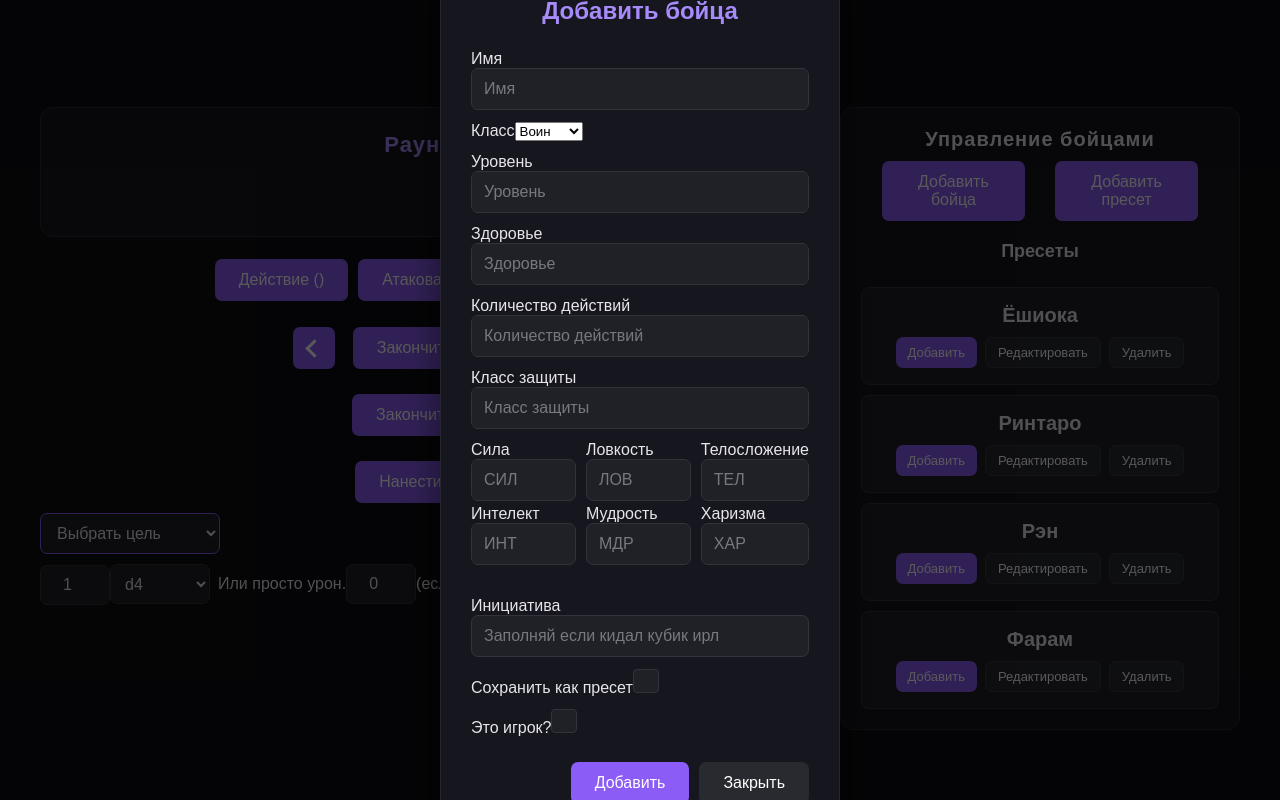
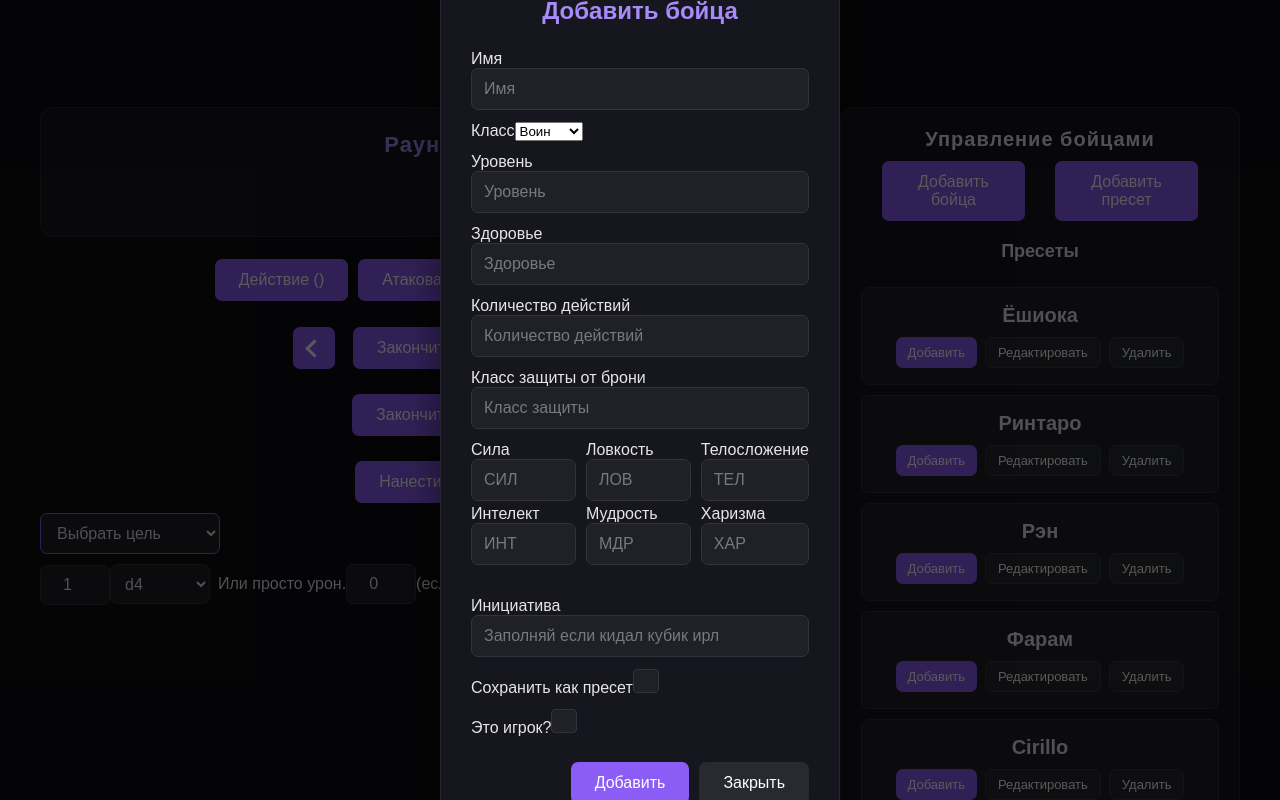
Before and after one commit to j0mp1x/DnD-Combat-Manger, a React (Vite) app: page / in a window 1280 px wide. Both pictures are taken after a click on the button "Добавить бойца". Shown: the top 800 px of the page. Built offline with nearby package versions, Linux system fonts and the light colour scheme.

Commit message:
Добавил влияние доспеха на КБ

```diff
--- a/src/App.jsx
+++ b/src/App.jsx
@@ -236,7 +236,7 @@ function App() {
                                                   (e) =>
                                                       e.id ===
                                                       gameState.globalTarget
-                                              ).id
+                                              )?.id
                                             : ''
                                     }
                                     onChange={setGlobalTarget}
--- a/src/components/formModal.jsx
+++ b/src/components/formModal.jsx
@@ -35,7 +35,7 @@ const FormModal = ({ isOpen, onSubmit, onClose, getData, value }) => {
                                 >
                                     {Object.values(CLASS_LIST).map((e) => {
                                         return (
-                                            <option value={e.name}>
+                                            <option value={e.name} key={e.name}>
                                                 {e.name}
                                             </option>
                                         )
@@ -80,13 +80,13 @@ const FormModal = ({ isOpen, onSubmit, onClose, getData, value }) => {
                         </div>
                         <div className="formFields">
                             <label>
-                                Класс защиты
+                                Класс защиты от брони
                                 <input
                                     type="number"
                                     name="armorClass"
                                     placeholder="Класс защиты"
                                     min={1}
-                                    defaultValue={value ? value.armorClass : ''}
+                                    defaultValue={value ? value.basedArmor : ''}
                                 />
                             </label>
                         </div>
--- a/src/data/fighters.js
+++ b/src/data/fighters.js
@@ -29,6 +29,7 @@ const updateFighter = (data, fighter) => {
     newFighter.id = fighter.id
     newFighter.initiative = fighter.initiative
     newFighter.target = fighter.target
+    newFighter.basedArmor = fighter.basedArmor
     newFighter.setMaxHp()
     newFighter.setParametrs()
     return newFighter
@@ -42,6 +43,8 @@ const battleUpdate = (fighter, damage = 0) => {
     newFighter.action = fighter.action
     newFighter.reaction = fighter.reaction
     newFighter.target = fighter.target
+    newFighter.basedArmor = fighter.basedArmor
+    newFighter.armorClass = fighter.armorClass
     return newFighter
 }
 
--- a/src/data/preset.js
+++ b/src/data/preset.js
@@ -10,7 +10,7 @@ class Preset {
         dndClass,
         level,
         maxHp,
-        armorClass,
+        basedArmor = 10,
         maxActions = 1,
         id = createNewId(),
         str,
@@ -29,7 +29,8 @@ class Preset {
         this.maxActions = Number(maxActions) > 0 ? Number(maxActions) : 1
         this.maxHp = Number(maxHp)
         this.hp = Number(this.maxHp)
-        this.armorClass = Number(armorClass)
+        this.basedArmor = Number(basedArmor)
+        this.armorClass = 0
         this.str = Number(str)
         this.dex = Number(dex)
         this.con = Number(con)
@@ -83,10 +84,17 @@ class Preset {
     }
 
     setParametrs() {
-        if (this.dndClass.name === CLASS_LIST.BARBARIAN.name) {
-            this.armorClass = 10 + this.getMod(this.dex) + this.getMod(this.con)
+        if (this.armorClass) {
+            this.armorClass = this.armorClass
         } else {
-            this.armorClass = 10 + this.getMod(this.dex)
+            if (this.dndClass.name === CLASS_LIST.BARBARIAN.name) {
+                this.armorClass =
+                    this.basedArmor +
+                    this.getMod(this.dex) +
+                    this.getMod(this.con)
+            } else {
+                this.armorClass = this.basedArmor + this.getMod(this.dex)
+            }
         }
         this.proficiencyBonus = this.getPB()
         if (this.isPlayer === 'on') {
@@ -135,7 +143,6 @@ const defaultPresets = [
         isPlayer: 'on',
         dndClass: CLASS_LIST.WARRIOR,
         level: 3,
-        armorClass: 14,
         str: 12,
         dex: 16,
         con: 14,
@@ -150,7 +157,6 @@ const defaultPresets = [
         dndClass: CLASS_LIST.MONK,
         level: 3,
         maxHp: 40,
-        armorClass: 13,
         str: 14,
         dex: 14,
         con: 14,
@@ -165,7 +171,6 @@ const defaultPresets = [
         dndClass: CLASS_LIST.WARLOCK,
         level: 3,
         maxHp: 40,
-        armorClass: 12,
         str: 14,
         dex: 14,
         con: 16,
@@ -180,7 +185,6 @@ const defaultPresets = [
         dndClass: CLASS_LIST.BARBARIAN,
         level: 2,
         maxHp: 25,
-        armorClass: 12,
         str: 16,
         dex: 14,
         con: 16,
@@ -188,6 +192,36 @@ const defaultPresets = [
         wis: 12,
         cha: 10,
     }),
+
+    createPreset({
+        name: 'Cirillo',
+        isPlayer: 'on',
+        dndClass: CLASS_LIST.ROUGE,
+        level: 2,
+        maxHp: 25,
+        basedArmor: 11,
+        str: 9,
+        dex: 16,
+        con: 14,
+        int: 16,
+        wis: 10,
+        cha: 12,
+    }),
+
+    createPreset({
+        name: 'Предвесник',
+        isPlayer: 'on',
+        dndClass: CLASS_LIST.PRIEST,
+        level: 2,
+        maxHp: 25,
+        basedArmor: 14,
+        str: 12,
+        dex: 11,
+        con: 16,
+        int: 12,
+        wis: 16,
+        cha: 10,
+    }),
 ]
 
 export { Preset, defaultPresets, createPreset, updatePreset }
--- a/src/hooks/useGameState.js
+++ b/src/hooks/useGameState.js
@@ -356,6 +356,7 @@ const useGameState = (setConfirmModal) => {
                     const cf = battleUpdate(e)
                     cf.action = e.maxActions
                     cf.reaction = true
+                    cf.hp = cf.maxHp
                     return cf
                 }),
             }
```
